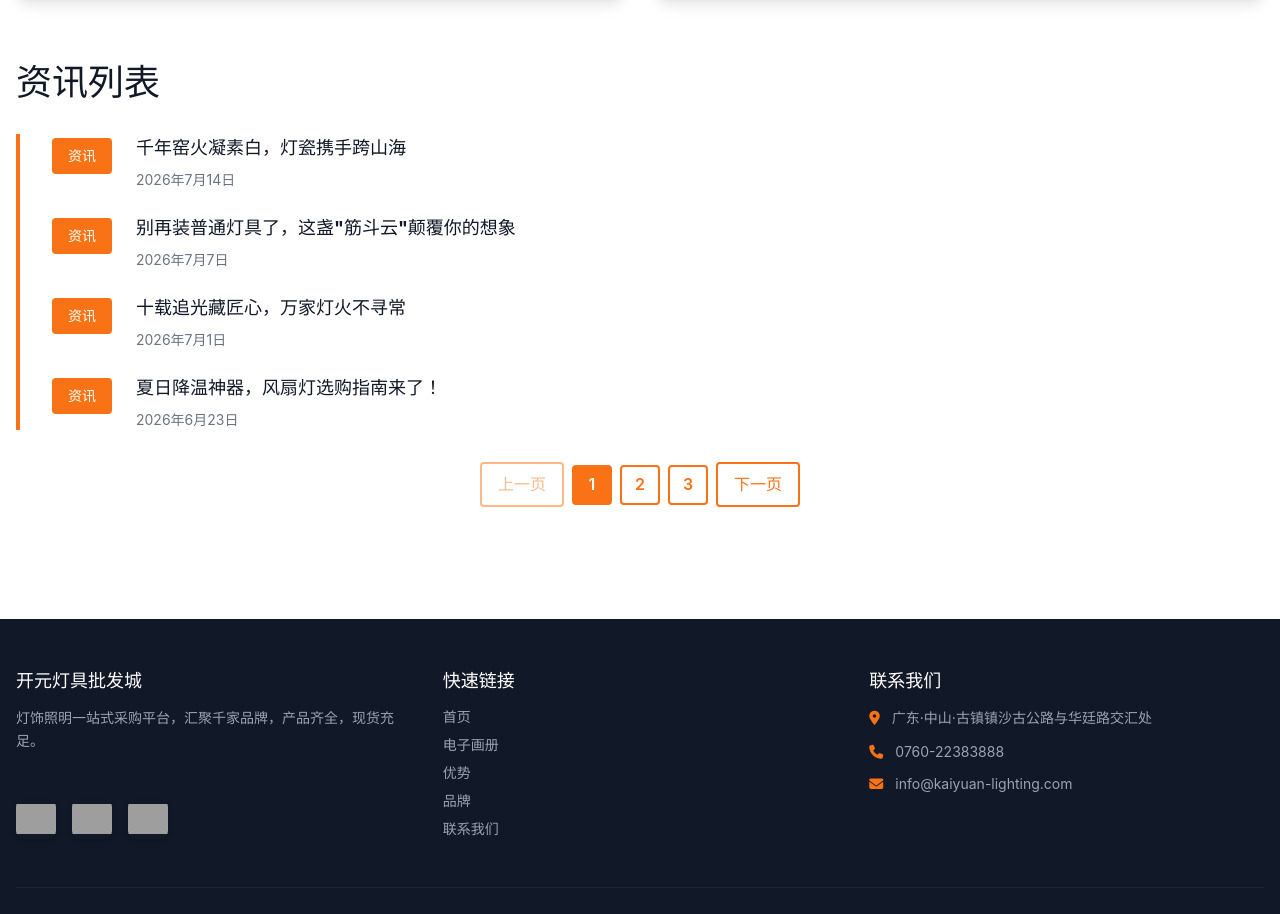
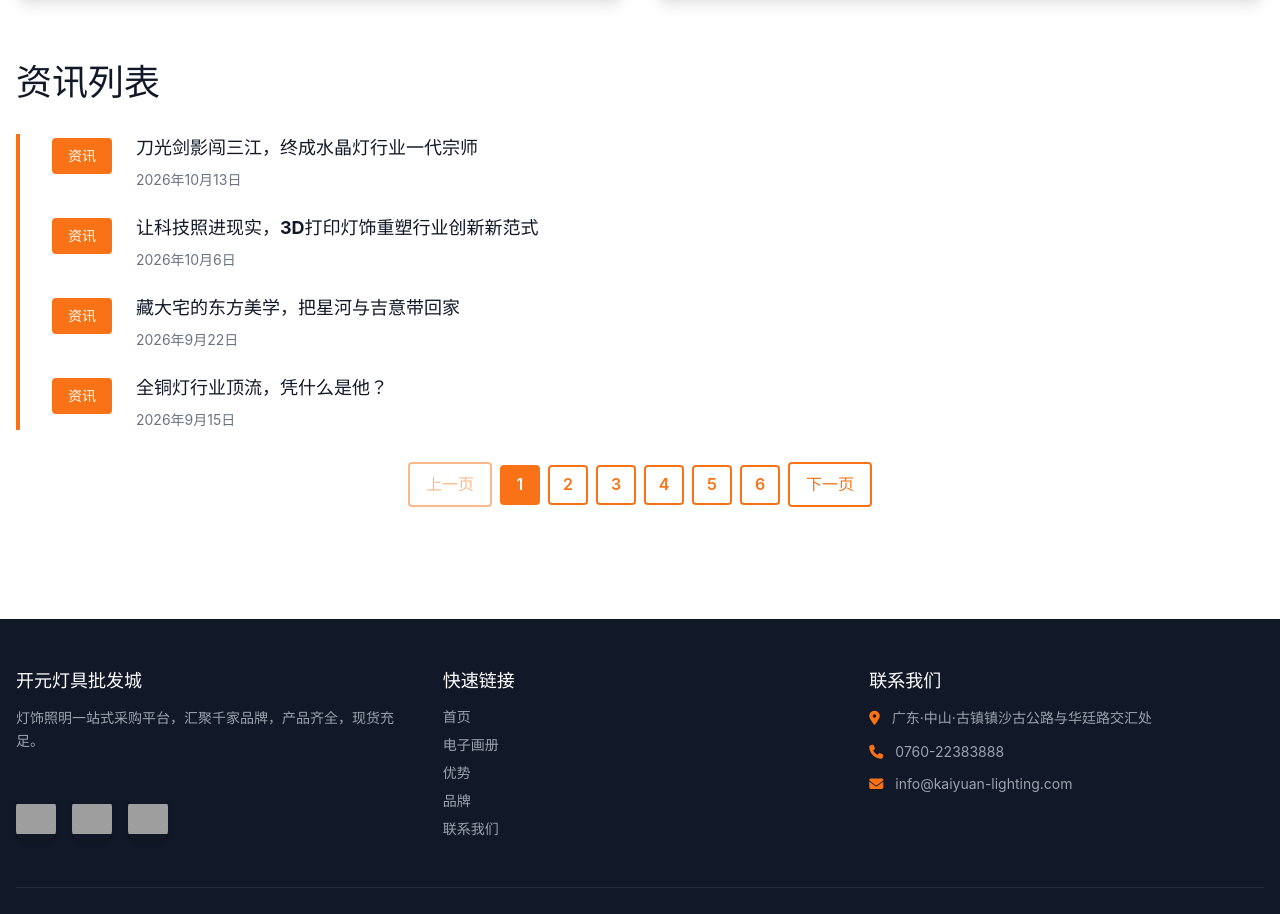
Before and after one commit to jijijituan-bot/kaiyuandengdu, a React (Vite) app: page / in a window 1280 px wide. Shown: the part 2482-3396 px from the top of the page. Built offline with nearby package versions, Linux system fonts and the light colour scheme; grey boxes are pictures that could not be loaded.

Commit message:
资讯列表新增11条文章

```diff
--- a/src/components/NewsAndEvents.tsx
+++ b/src/components/NewsAndEvents.tsx
@@ -26,76 +26,153 @@ export default function NewsAndEvents() {
   const recentNews = [
     {
       id: 1,
+      title: '刀光剑影闯三江，终成水晶灯行业一代宗师',
+      date: '2026年10月13日',
+      category: '资讯',
+      link: 'https://mp.weixin.qq.com/s/08oWugbTm4e8T4BXYETt8w'
+    },
+    {
+      id: 2,
+      title: '让科技照进现实，3D打印灯饰重塑行业创新新范式',
+      date: '2026年10月6日',
+      category: '资讯',
+      link: 'https://mp.weixin.qq.com/s/NZ6JDU1vNFy6SmaNhAq-lw'
+    },
+    {
+      id: 3,
+      title: '藏大宅的东方美学，把星河与吉意带回家',
+      date: '2026年9月22日',
+      category: '资讯',
+      link: 'https://mp.weixin.qq.com/s/eb6GM3ilIBYRfImU4Lm13g'
+    },
+    {
+      id: 4,
+      title: '全铜灯行业顶流，凭什么是他？',
+      date: '2026年9月15日',
+      category: '资讯',
+      link: 'https://mp.weixin.qq.com/s/fBjtnP9Z1FT86V4kP5__aQ'
+    },
+    {
+      id: 5,
+      title: '问灯哪得清如许，唯有云石更透白',
+      date: '2026年9月8日',
+      category: '资讯',
+      link: 'https://mp.weixin.qq.com/s/43fpToqx4JFr9dO2pUwl7Q'
+    },
+    {
+      id: 6,
+      title: '用感恩的心做好灯，不到4年就成为行业前列！',
+      date: '2026年9月1日',
+      category: '资讯',
+      link: 'https://mp.weixin.qq.com/s/_i3Q4X5CxZB0mcDINPKuOg'
+    },
+    {
+      id: 7,
+      title: '以微见精：一枚小扣针的二十载匠心坚守',
+      date: '2026年8月25日',
+      category: '资讯',
+      link: 'https://mp.weixin.qq.com/s/vzgHka4bsgpC3lnQLkD_4Q'
+    },
+    {
+      id: 8,
+      title: '开元灯具批发城举办照明3C认证全攻略宣讲会，助力商户合规经营，提质发展',
+      date: '2026年8月14日',
+      category: '资讯',
+      link: 'https://mp.weixin.qq.com/s/FN1gcf33q4SNd4g142yQhA'
+    },
+    {
+      id: 9,
+      title: '这些工装灯具，台球厅里的小姐姐都说好！',
+      date: '2026年8月12日',
+      category: '资讯',
+      link: 'https://mp.weixin.qq.com/s/jw4KzRefsQNcdplxmQWbfg'
+    },
+    {
+      id: 10,
+      title: '从代工到自主品牌，这家灯配企业如何成行业教科书？',
+      date: '2026年8月4日',
+      category: '资讯',
+      link: 'https://mp.weixin.qq.com/s/H200g7kYiwC9qMlfCwOrgA'
+    },
+    {
+      id: 11,
+      title: '不锈钢灯，灯饰行业的"战狼"，简直夯爆了！',
+      date: '2026年7月21日',
+      category: '资讯',
+      link: 'https://mp.weixin.qq.com/s/G--a7cavBF61OOBxEEg_BQ'
+    },
+    {
+      id: 12,
       title: '千年窑火凝素白，灯瓷携手跨山海',
       date: '2026年7月14日',
       category: '资讯',
       link: 'https://mp.weixin.qq.com/s/IIJLYAIxLf30-TLx34JZ2w'
     },
     {
-      id: 2,
+      id: 13,
       title: '别再装普通灯具了，这盏"筋斗云"颠覆你的想象',
       date: '2026年7月7日',
       category: '资讯',
       link: 'https://mp.weixin.qq.com/s/ZCiFUp9wn0UFwtkwYGK3hg'
     },
     {
-      id: 3,
+      id: 14,
       title: '十载追光藏匠心，万家灯火不寻常',
       date: '2026年7月1日',
       category: '资讯',
       link: 'https://mp.weixin.qq.com/s/HswgBW5awdv0gOVjxXV3gA'
     },
     {
-      id: 4,
+      id: 15,
       title: '夏日降温神器，风扇灯选购指南来了！',
       date: '2026年6月23日',
       category: '资讯',
       link: 'https://mp.weixin.qq.com/s/lY2ZG_WM_2xd9ge5PTMJmg'
     },
     {
-      id: 5,
+      id: 16,
       title: '中东困局倒逼欧洲换灯，能源危机助中国灯饰迎新机遇',
       date: '2026年6月16日',
       category: '资讯',
       link: 'https://mp.weixin.qq.com/s/LPI-nyQEGsaT0eES0jGe7w'
     },
     {
-      id: 6,
+      id: 17,
       title: '源头好灯泡，远销欧美、东南亚，怎么做到的？',
       date: '2026年6月9日',
       category: '资讯',
       link: 'https://mp.weixin.qq.com/s/h37vY3FmnLseC7ecZR9p_Q'
     },
     {
-      id: 7,
+      id: 18,
       title: '资产被收购！这个国际大牌要凉凉了吗？',
       date: '2026年6月9日',
       category: '资讯',
       link: 'https://mp.weixin.qq.com/s/_GwYyOoBo6D8jYB80mC7WQ'
     },
     {
-      id: 8,
+      id: 19,
       title: '户外灯具定制的"专精特新"来啦！',
       date: '2026年6月2日',
       category: '资讯',
       link: 'https://mp.weixin.qq.com/s/AEfZWQlYSc49d5vMigFqsw'
     },
     {
-      id: 9,
+      id: 20,
       title: '热烈庆祝灯怪照明盛大开业……',
       date: '2026年6月2日',
       category: '资讯',
       link: 'https://mp.weixin.qq.com/s/3tf-rTGOnIanxEdxSSqL6Q'
     },
     {
-      id: 10,
+      id: 21,
       title: '石中美者不止玉也，用它做的灯美爆了！',
       date: '2026年5月26日',
       category: '资讯',
       link: 'https://mp.weixin.qq.com/s/sj0n6sRDtKiv-AoJSufbtw'
     },
     {
-      id: 11,
+      id: 22,
       title: '爆单急发！赶船期！东方非遗藤编风靡海外',
       date: '2026年5月19日',
       category: '资讯',
```
